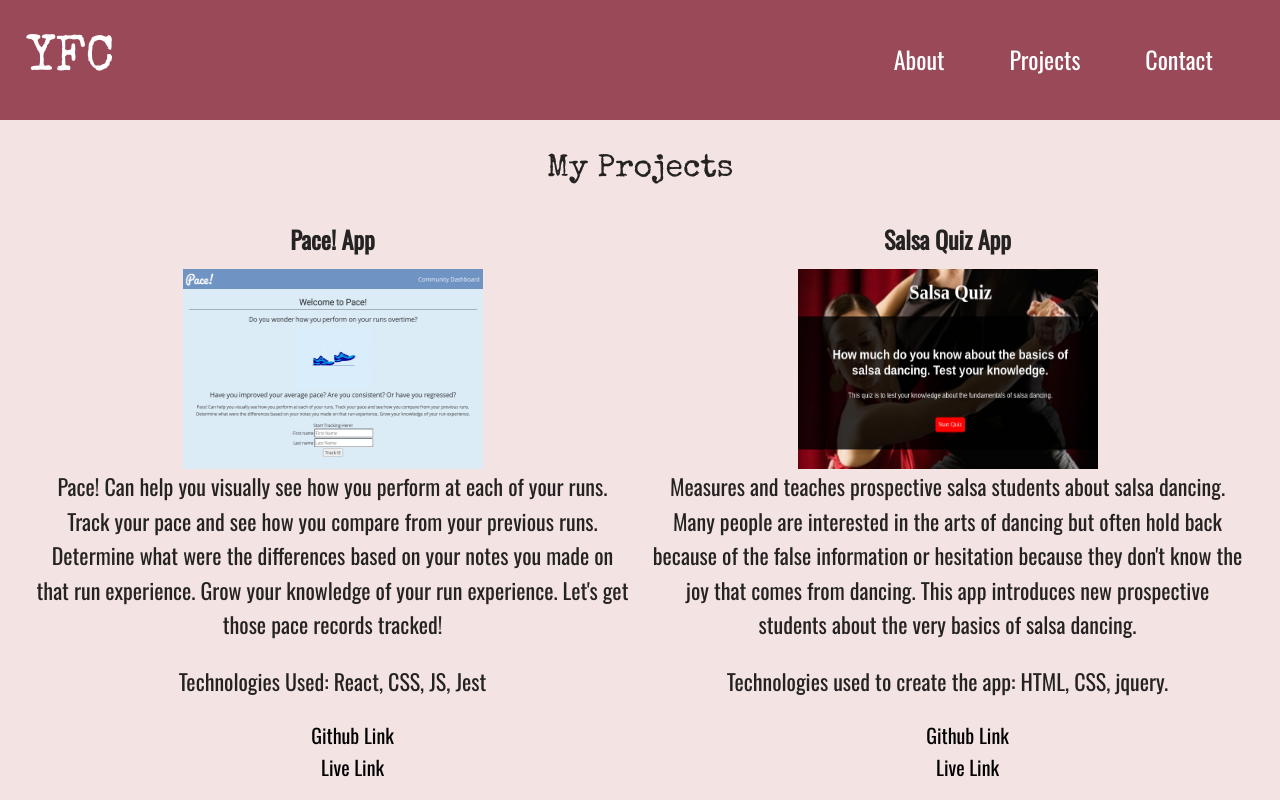
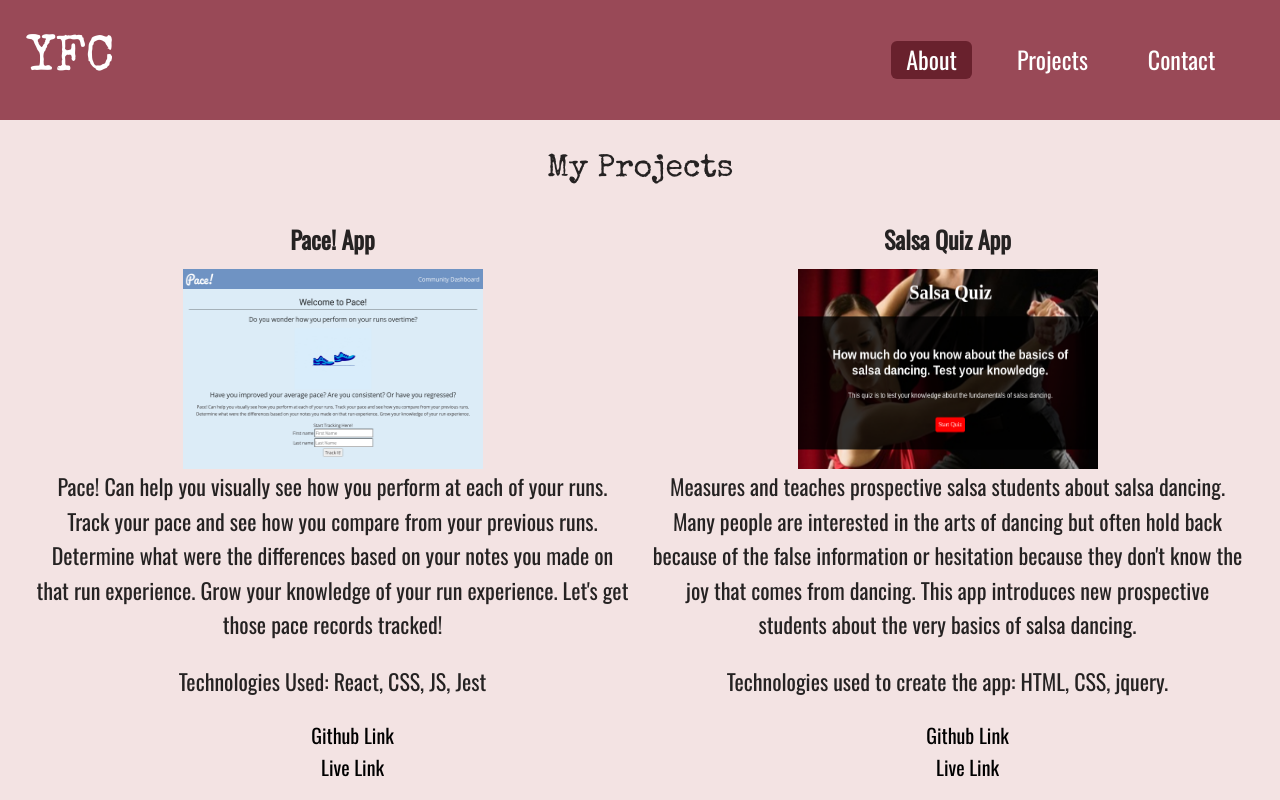
Before and after one commit to YFlynn726/yfcportfolio, a React (Create React App) app: page /MyProjects in a window 1280 px wide. In both pictures the pointer is over the item "About". Shown: the top 800 px of the page. Built offline with nearby package versions, Linux system fonts and the light colour scheme.

Commit message:
added styling to links

```diff
--- a/src/components/ContactInfo.js
+++ b/src/components/ContactInfo.js
@@ -30,7 +30,7 @@ class ContactInfo extends Component {
               </li>
               <li className="contactme">
                 <a
-                  href="https://www.linkedin.com/in/yajaira-flynn-corbin-7ba52117/"
+                  href="https://www.linkedin.com/in/yajairaflynncorbin/"
                   rel="noopener noreferrer"
                   target="_blank"
                 >
--- a/src/components/contact.css
+++ b/src/components/contact.css
@@ -107,6 +107,10 @@
   color: rgb(68, 65, 65);
 }
 
+.anticon svg:hover {
+  color: rgb(156, 65, 81);
+}
+
 @media only screen and (min-width: 768px) {
   /* For desktop: */
   .contact_left {
--- a/src/components/nav.css
+++ b/src/components/nav.css
@@ -120,6 +120,12 @@
   }
 }
 
+.dash:hover {
+  background-color: rgb(105, 33, 45);
+  border-radius: 6px;
+  padding-left: 15px;
+}
+
 .nav-container {
   display: flex;
   justify-content: space-around;
--- a/src/components/projects.css
+++ b/src/components/projects.css
@@ -100,6 +100,14 @@
   color: black;
 }
 
+.links:hover {
+  background-color: rgb(29, 28, 28);
+  color: white;
+  border-radius: 3px;
+  padding-left: 5px;
+  padding-right: 5px;
+}
+
 .MyProjects {
   padding: 25px;
   margin: 0px;
```
Also changed, not shown: 1 other file (tests, documents, lock files or other folders).
